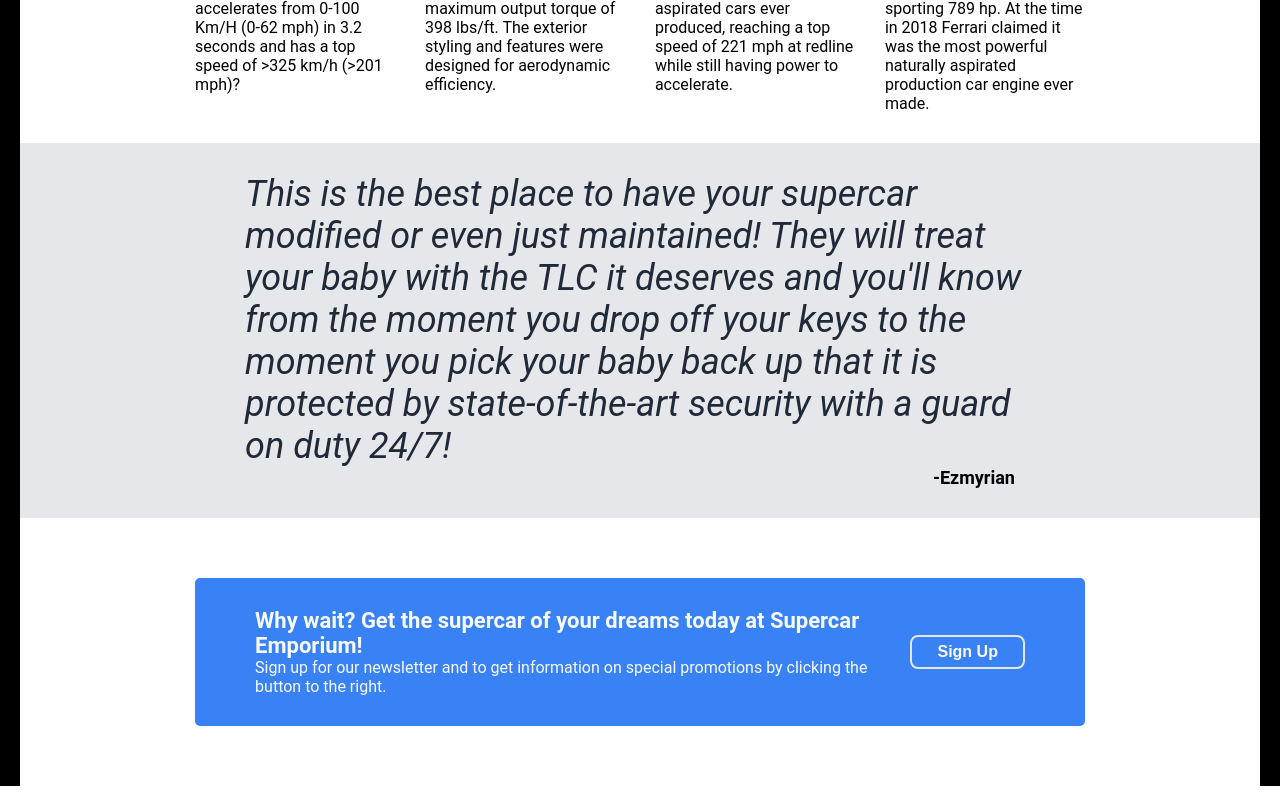
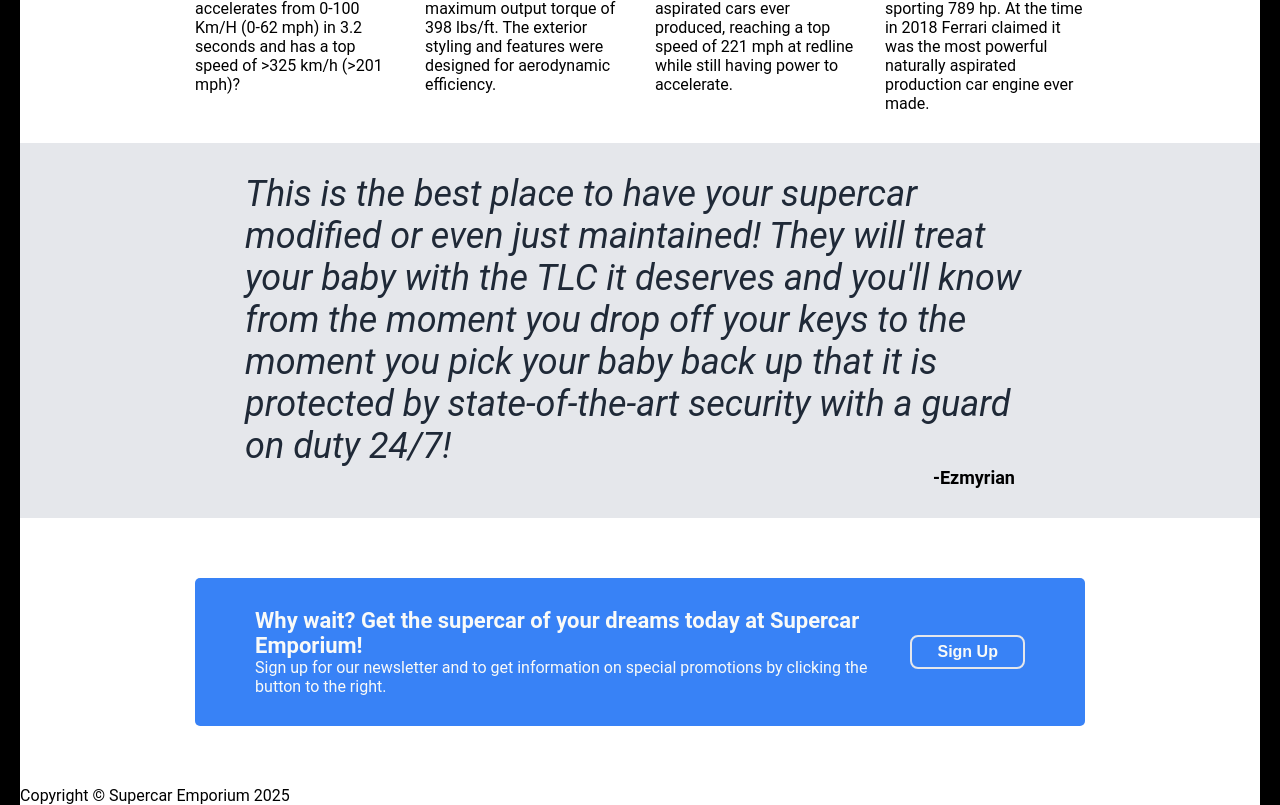
Before and after one commit to Ezmyrian/project-landing-page, a plain HTML site: page index.html in a window 1280 px wide. Shown: the part 960-1765 px from the top of the page. Drawn offline with Linux system fonts and the light colour scheme.

Commit message:
Write footer

```diff
--- a/index.html
+++ b/index.html
@@ -96,7 +96,7 @@
         </div>
 
         <div class="footer">
-
+            <p>Copyright © Supercar Emporium 2025</p>
         </div>
     </div>
 
```
